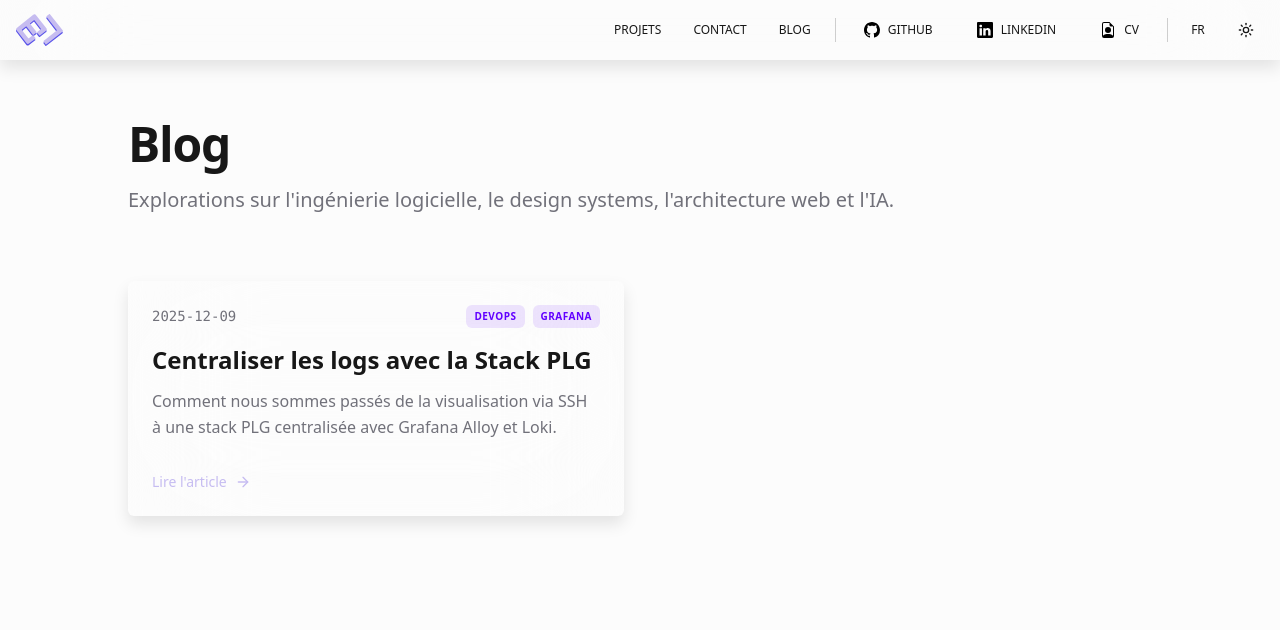
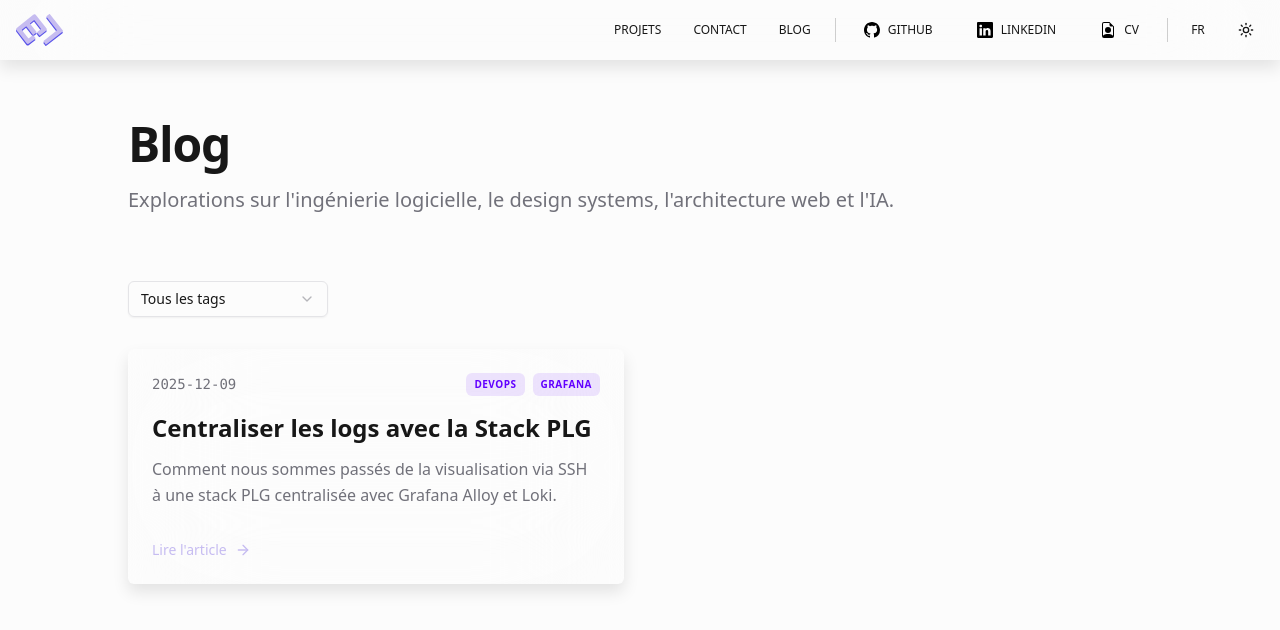
Before and after one commit to Bima42/portfolio, a React (Vite) app: page /blog in a window 1280 px wide. Shown: the top 630 px of the page. Built offline with nearby package versions, Linux system fonts and the light colour scheme.

Commit message:
feat: add selector to filter by tag

```diff
--- a/package.json
+++ b/package.json
@@ -17,6 +17,7 @@
         "@mdx-js/rollup": "^3.1.1",
         "@radix-ui/react-dialog": "^1.1.14",
         "@radix-ui/react-dropdown-menu": "^2.1.15",
+        "@radix-ui/react-select": "^2.2.6",
         "@radix-ui/react-separator": "^1.1.7",
         "@radix-ui/react-slot": "^1.2.3",
         "@tailwindcss/vite": "^4.1.11",
--- /dev/null
+++ b/src/components/ui/select.tsx
@@ -0,0 +1,193 @@
+'use client';
+
+import * as React from 'react';
+import * as SelectPrimitive from '@radix-ui/react-select';
+import { CheckIcon, ChevronDownIcon, ChevronUpIcon } from 'lucide-react';
+
+import { cn } from '@/lib/utils';
+
+function Select({
+    ...props
+}: React.ComponentProps<typeof SelectPrimitive.Root>) {
+    return <SelectPrimitive.Root data-slot="select" {...props} />;
+}
+
+function SelectGroup({
+    ...props
+}: React.ComponentProps<typeof SelectPrimitive.Group>) {
+    return <SelectPrimitive.Group data-slot="select-group" {...props} />;
+}
+
+function SelectValue({
+    ...props
+}: React.ComponentProps<typeof SelectPrimitive.Value>) {
+    return <SelectPrimitive.Value data-slot="select-value" {...props} />;
+}
+
+function SelectTrigger({
+    className,
+    size = 'default',
+    children,
+    ...props
+}: React.ComponentProps<typeof SelectPrimitive.Trigger> & {
+    size?: 'sm' | 'default';
+}) {
+    return (
+        <SelectPrimitive.Trigger
+            data-slot="select-trigger"
+            data-size={size}
+            className={cn(
+                "text-foreground border-input data-[placeholder]:text-muted-foreground [&_svg:not([class*='text-'])]:text-muted-foreground focus-visible:border-ring focus-visible:ring-ring/50 aria-invalid:ring-destructive/20 dark:aria-invalid:ring-destructive/40 aria-invalid:border-destructive dark:bg-input/30 dark:hover:bg-input/50 flex w-fit items-center justify-between gap-2 rounded-md border bg-transparent px-3 py-2 text-sm whitespace-nowrap shadow-xs transition-[color,box-shadow] outline-none focus-visible:ring-[3px] disabled:cursor-not-allowed disabled:opacity-50 data-[size=default]:h-9 data-[size=sm]:h-8 *:data-[slot=select-value]:line-clamp-1 *:data-[slot=select-value]:flex *:data-[slot=select-value]:items-center *:data-[slot=select-value]:gap-2 [&_svg]:pointer-events-none [&_svg]:shrink-0 [&_svg:not([class*='size-'])]:size-4",
+                className
+            )}
+            {...props}
+        >
+            {children}
+            <SelectPrimitive.Icon asChild>
+                <ChevronDownIcon className="size-4 opacity-50" />
+            </SelectPrimitive.Icon>
+        </SelectPrimitive.Trigger>
+    );
+}
+
+function SelectContent({
+    className,
+    children,
+    position = 'popper',
+    align = 'center',
+    ...props
+}: React.ComponentProps<typeof SelectPrimitive.Content>) {
+    return (
+        <SelectPrimitive.Portal>
+            <SelectPrimitive.Content
+                data-slot="select-content"
+                className={cn(
+                    'bg-popover text-popover-foreground data-[state=open]:animate-in data-[state=closed]:animate-out data-[state=closed]:fade-out-0 data-[state=open]:fade-in-0 data-[state=closed]:zoom-out-95 data-[state=open]:zoom-in-95 data-[side=bottom]:slide-in-from-top-2 data-[side=left]:slide-in-from-right-2 data-[side=right]:slide-in-from-left-2 data-[side=top]:slide-in-from-bottom-2 relative z-50 max-h-(--radix-select-content-available-height) min-w-[8rem] origin-(--radix-select-content-transform-origin) overflow-x-hidden overflow-y-auto rounded-md shadow-md',
+                    position === 'popper' &&
+                        'data-[side=bottom]:translate-y-1 data-[side=left]:-translate-x-1 data-[side=right]:translate-x-1 data-[side=top]:-translate-y-1',
+                    className
+                )}
+                position={position}
+                align={align}
+                {...props}
+            >
+                <SelectScrollUpButton />
+                <SelectPrimitive.Viewport
+                    className={cn(
+                        'p-1',
+                        position === 'popper' &&
+                            'h-[var(--radix-select-trigger-height)] w-full min-w-[var(--radix-select-trigger-width)] scroll-my-1'
+                    )}
+                >
+                    {children}
+                </SelectPrimitive.Viewport>
+                <SelectScrollDownButton />
+            </SelectPrimitive.Content>
+        </SelectPrimitive.Portal>
+    );
+}
+
+function SelectLabel({
+    className,
+    ...props
+}: React.ComponentProps<typeof SelectPrimitive.Label>) {
+    return (
+        <SelectPrimitive.Label
+            data-slot="select-label"
+            className={cn(
+                'text-muted-foreground px-2 py-1.5 text-xs',
+                className
+            )}
+            {...props}
+        />
+    );
+}
+
+function SelectItem({
+    className,
+    children,
+    ...props
+}: React.ComponentProps<typeof SelectPrimitive.Item>) {
+    return (
+        <SelectPrimitive.Item
+            data-slot="select-item"
+            className={cn(
+                "focus:bg-accent focus:text-accent-foreground [&_svg:not([class*='text-'])]:text-muted-foreground relative flex w-full cursor-default items-center gap-2 rounded-sm py-1.5 pr-8 pl-2 text-sm outline-hidden select-none data-[disabled]:pointer-events-none data-[disabled]:opacity-50 [&_svg]:pointer-events-none [&_svg]:shrink-0 [&_svg:not([class*='size-'])]:size-4 *:[span]:last:flex *:[span]:last:items-center *:[span]:last:gap-2",
+                className
+            )}
+            {...props}
+        >
+            <span className="absolute right-2 flex size-3.5 items-center justify-center">
+                <SelectPrimitive.ItemIndicator>
+                    <CheckIcon className="size-4" />
+                </SelectPrimitive.ItemIndicator>
+            </span>
+            <SelectPrimitive.ItemText>{children}</SelectPrimitive.ItemText>
+        </SelectPrimitive.Item>
+    );
+}
+
+function SelectSeparator({
+    className,
+    ...props
+}: React.ComponentProps<typeof SelectPrimitive.Separator>) {
+    return (
+        <SelectPrimitive.Separator
+            data-slot="select-separator"
+            className={cn(
+                'bg-border pointer-events-none -mx-1 my-1 h-px',
+                className
+            )}
+            {...props}
+        />
+    );
+}
+
+function SelectScrollUpButton({
+    className,
+    ...props
+}: React.ComponentProps<typeof SelectPrimitive.ScrollUpButton>) {
+    return (
+        <SelectPrimitive.ScrollUpButton
+            data-slot="select-scroll-up-button"
+            className={cn(
+                'flex cursor-default items-center justify-center py-1',
+                className
+            )}
+            {...props}
+        >
+            <ChevronUpIcon className="size-4" />
+        </SelectPrimitive.ScrollUpButton>
+    );
+}
+
+function SelectScrollDownButton({
+    className,
+    ...props
+}: React.ComponentProps<typeof SelectPrimitive.ScrollDownButton>) {
+    return (
+        <SelectPrimitive.ScrollDownButton
+            data-slot="select-scroll-down-button"
+            className={cn(
+                'flex cursor-default items-center justify-center py-1',
+                className
+            )}
+            {...props}
+        >
+            <ChevronDownIcon className="size-4" />
+        </SelectPrimitive.ScrollDownButton>
+    );
+}
+
+export {
+    Select,
+    SelectContent,
+    SelectGroup,
+    SelectItem,
+    SelectLabel,
+    SelectScrollDownButton,
+    SelectScrollUpButton,
+    SelectSeparator,
+    SelectTrigger,
+    SelectValue,
+};
--- a/src/locales/en.json
+++ b/src/locales/en.json
@@ -109,6 +109,7 @@
     "blog": {
         "description": "Explorations in software engineering, design systems, web architecture and AI.",
         "read": "Read the article",
-        "comingSoon": "Blog coming soon!"
+        "comingSoon": "Blog coming soon!",
+        "allTags": "All tags"
     }
 }
--- a/src/locales/fr.json
+++ b/src/locales/fr.json
@@ -109,6 +109,7 @@
     "blog": {
         "description": "Explorations sur l'ingénierie logicielle, le design systems, l'architecture web et l'IA.",
         "read": "Lire l'article",
-        "comingSoon": "Bientôt disponible"
+        "comingSoon": "Bientôt disponible",
+        "allTags": "Tous les tags"
     }
 }
--- a/src/pages/Blog.tsx
+++ b/src/pages/Blog.tsx
@@ -1,11 +1,30 @@
 import { useTranslation } from 'react-i18next';
 import { getBlogPosts } from '@/lib/blog.ts';
-import { Link } from '@tanstack/react-router';
+import { Link, useNavigate, useSearch } from '@tanstack/react-router';
 import { ArrowRightIcon } from 'lucide-react';
+import {
+    Select,
+    SelectContent,
+    SelectItem,
+    SelectTrigger,
+    SelectValue,
+} from '@/components/ui/select';
 
 export function BlogPage() {
     const { i18n, t } = useTranslation();
+    const { tag } = useSearch({ from: '/blog/' });
+    const navigate = useNavigate();
+
     const posts = getBlogPosts(i18n.language);
+    const allTags = [...new Set(posts.flatMap(p => p.tags))].sort();
+    const filteredPosts = tag ? posts.filter(p => p.tags.includes(tag)) : posts;
+
+    const handleTagChange = (value: string) => {
+        navigate({
+            to: '/blog',
+            search: { tag: value === 'all' ? undefined : value },
+        });
+    };
 
     return (
         <div className="min-h-screen py-[120px] px-16 bg-background">
@@ -19,8 +38,29 @@ export function BlogPage() {
                     </p>
                 </div>
 
+                <div className="mb-8 flex items-center gap-4">
+                    <Select
+                        value={tag ?? 'all'}
+                        onValueChange={handleTagChange}
+                    >
+                        <SelectTrigger className="w-[200px]">
+                            <SelectValue placeholder={t('blog.filterByTag')} />
+                        </SelectTrigger>
+                        <SelectContent>
+                            <SelectItem value="all">
+                                {t('blog.allTags')}
+                            </SelectItem>
+                            {allTags.map(tagName => (
+                                <SelectItem key={tagName} value={tagName}>
+                                    {tagName}
+                                </SelectItem>
+                            ))}
+                        </SelectContent>
+                    </Select>
+                </div>
+
                 <div className="grid grid-cols-1 md:grid-cols-2 gap-6 md:gap-8">
-                    {posts.map(post => (
+                    {filteredPosts.map(post => (
                         <Link
                             key={post.slug}
                             to="/blog/$slug"
@@ -32,12 +72,12 @@ export function BlogPage() {
                                     {post.date}
                                 </time>
                                 <div className="flex gap-2">
-                                    {post.tags.slice(0, 2).map(tag => (
+                                    {post.tags.slice(0, 2).map(t => (
                                         <span
-                                            key={tag}
+                                            key={t}
                                             className="text-[10px] uppercase tracking-wider font-semibold px-2 py-1 rounded-md bg-secondary/10 text-secondary"
                                         >
-                                            {tag}
+                                            {t}
                                         </span>
                                     ))}
                                 </div>
@@ -59,7 +99,7 @@ export function BlogPage() {
                     ))}
                 </div>
 
-                {posts.length === 0 && (
+                {filteredPosts.length === 0 && (
                     <div className="py-20 text-center border border-dashed border-border rounded-md">
                         <p className="text-muted-foreground">
                             {t('blog.commingSoon')}
--- a/src/routes/blog/index.tsx
+++ b/src/routes/blog/index.tsx
@@ -3,4 +3,7 @@ import { BlogPage } from '@/pages/Blog.tsx';
 
 export const Route = createFileRoute('/blog/')({
     component: BlogPage,
+    validateSearch: (search: Record<string, unknown>) => ({
+        tag: typeof search.tag === 'string' ? search.tag : undefined,
+    }),
 });
```
Also changed, not shown: 1 other file (tests, documents, lock files or other folders).
